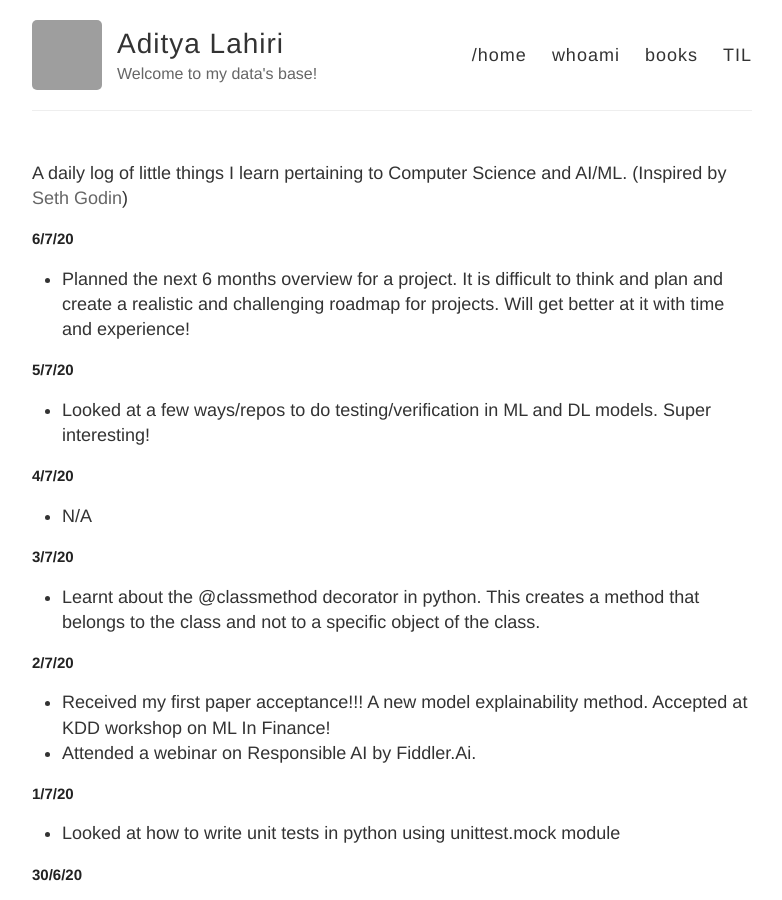
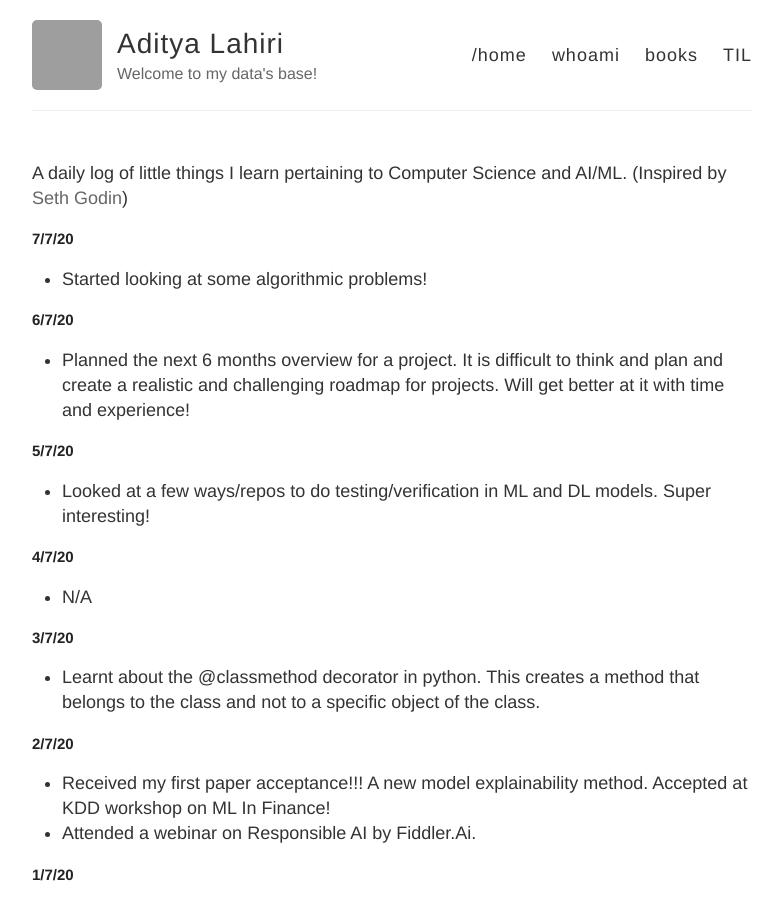
Before and after one commit to adityalahiri/adityalahiri.github.io, a Jekyll site: the page built from TIL.md, in a window 1280 px wide and 900 px high. Shown: the whole window, without its empty margins (248-1030 px from the left). Built offline with Jekyll 4.4.1, drawn with Linux system fonts in a browser that asks for light colours; our own code applies the rules of GitHub Pages for plain Markdown files; grey boxes are pictures that could not be loaded.

Commit message:
Update for 7/7

```diff
--- a/TIL.md
+++ b/TIL.md
@@ -1,5 +1,9 @@
 A daily log of little things I learn pertaining to Computer Science and AI/ML.
 (Inspired by [Seth Godin](https://seths.blog/))
+
+## 7/7/20
+
+* Started looking at some algorithmic problems!
 
 ## 6/7/20
 
```
